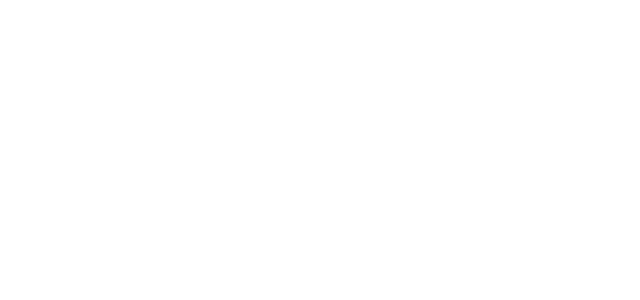
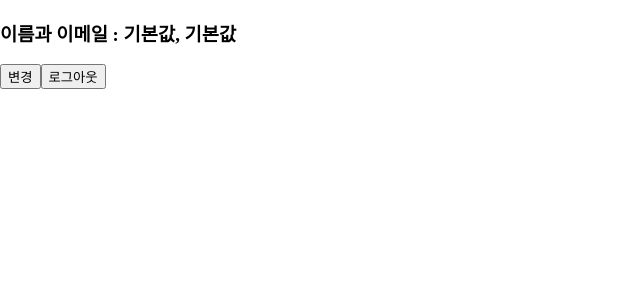
Before and after one commit to NNAERYEOK/NNY-Front, a React (Create React App) app: page /test in a window 1280 px wide. Before the commit this address had no page. Shown: the top 300 px of the page, without its empty margins (0-640 px from the left). Built offline with nearby package versions, Linux system fonts and the light colour scheme.

Commit message:
feat : 로그인 기능 (redux-persist)

```diff
--- a/src/App.js
+++ b/src/App.js
@@ -12,11 +12,13 @@ import SelectLinePage from "./pages/SelectLinePage";
 import Line2Page from "./pages/Line2Page";
 
 import "./style/common.scss";
+import Authpage from "./pages/Authpage";
 
 function App() {
   return (
     <BrowserRouter>
       <Routes>
+        <Route exact path="/test" element={<Authpage />} />
         <Route exact path="/" element={<HomePage />} />
         <Route exact path="/login" element={<LoginPage />} />
         <Route exact path="/register" element={<RegisterPage />} />
--- a/src/index.js
+++ b/src/index.js
@@ -2,10 +2,20 @@ import React from "react";
 import ReactDOM from "react-dom/client";
 import "./index.css";
 import App from "./App";
+import { Provider } from "react-redux";
+import { store } from "./store";
+
+import { PersistGate } from "redux-persist/integration/react";
+import { persistStore } from "redux-persist";
+export let persistor = persistStore(store);
 
 const root = ReactDOM.createRoot(document.getElementById("root"));
 root.render(
-  <React.StrictMode>
-    <App />
-  </React.StrictMode>,
+  <Provider store={store}>
+    <PersistGate loading={null} persistor={persistor}>
+      <React.StrictMode>
+        <App />
+      </React.StrictMode>
+    </PersistGate>
+  </Provider>,
 );
--- /dev/null
+++ b/src/pages/Authpage.js
@@ -0,0 +1,42 @@
+import React from "react";
+
+import { useAppDispatch, useAppSelector } from "../store"; // index
+import { initUser } from "../store/features/userSlice";
+import { persistor } from "../";
+
+import { setUser } from "../store/features/userSlice";
+
+const Authpage = () => {
+  const { nickname, email } = useAppSelector(state => state.user);
+
+  console.log(nickname, email);
+
+  const dispatch = useAppDispatch();
+  // 기본값
+  //dispatch(initUser());
+
+  const setUserInfo = () => {
+    dispatch(setUser({ nickname: "이름", email: "이메일" }));
+  };
+
+  // 로그아웃에 사용
+  const purge = async () => {
+    dispatch(initUser());
+    location.reload();
+    await persistor.purge(); // persistStore의 데이터 전부 날림
+  };
+
+  return (
+    <div>
+      <h3>
+        이름과 이메일 : {nickname}, {email}
+      </h3>
+      <button onClick={() => setUserInfo()}>변경</button>
+      <button onClick={async () => setTimeout(() => purge(), 1000)}>
+        로그아웃
+      </button>
+    </div>
+  );
+};
+
+export default Authpage;
--- /dev/null
+++ b/src/store/features/userSlice.js
@@ -0,0 +1,32 @@
+// 리듀서
+import { createSlice } from "@reduxjs/toolkit";
+import { PURGE } from "redux-persist";
+
+const name = "UserSlice";
+
+const initialState = {
+  nickname: "기본값",
+  email: "기본값",
+};
+
+export const userSlice = createSlice({
+  name: name,
+  initialState,
+  reducers: {
+    setUser: (state, action) => {
+      state.nickname = action.payload.nickname;
+      state.email = action.payload.email;
+    },
+    initUser: state => {
+      state.nickname = initialState.nickname;
+      state.email = initialState.email;
+    },
+  },
+  extraReducers: builder => {
+    builder.addCase(PURGE, () => initialState);
+  },
+});
+
+export const { setUser, initUser } = userSlice.actions;
+
+export default userSlice.reducer;
--- /dev/null
+++ b/src/store/index.js
@@ -0,0 +1,28 @@
+// 스토어
+import { configureStore } from "@reduxjs/toolkit";
+import { useDispatch, useSelector } from "react-redux";
+import storage from "redux-persist/lib/storage";
+import { combineReducers } from "redux";
+import { persistReducer } from "redux-persist";
+import thunk from "redux-thunk";
+import userReducer from "./features/userSlice";
+
+const reducers = combineReducers({
+  user: userReducer,
+});
+
+const persistConfig = {
+  key: "root",
+  storage,
+};
+
+const persistedReducer = persistReducer(persistConfig, reducers);
+
+export const store = configureStore({
+  reducer: persistedReducer,
+  devTools: process.env.NODE_ENV !== "production",
+  middleware: [thunk],
+});
+
+export const useAppDispatch = () => useDispatch();
+export const useAppSelector = useSelector;
```
